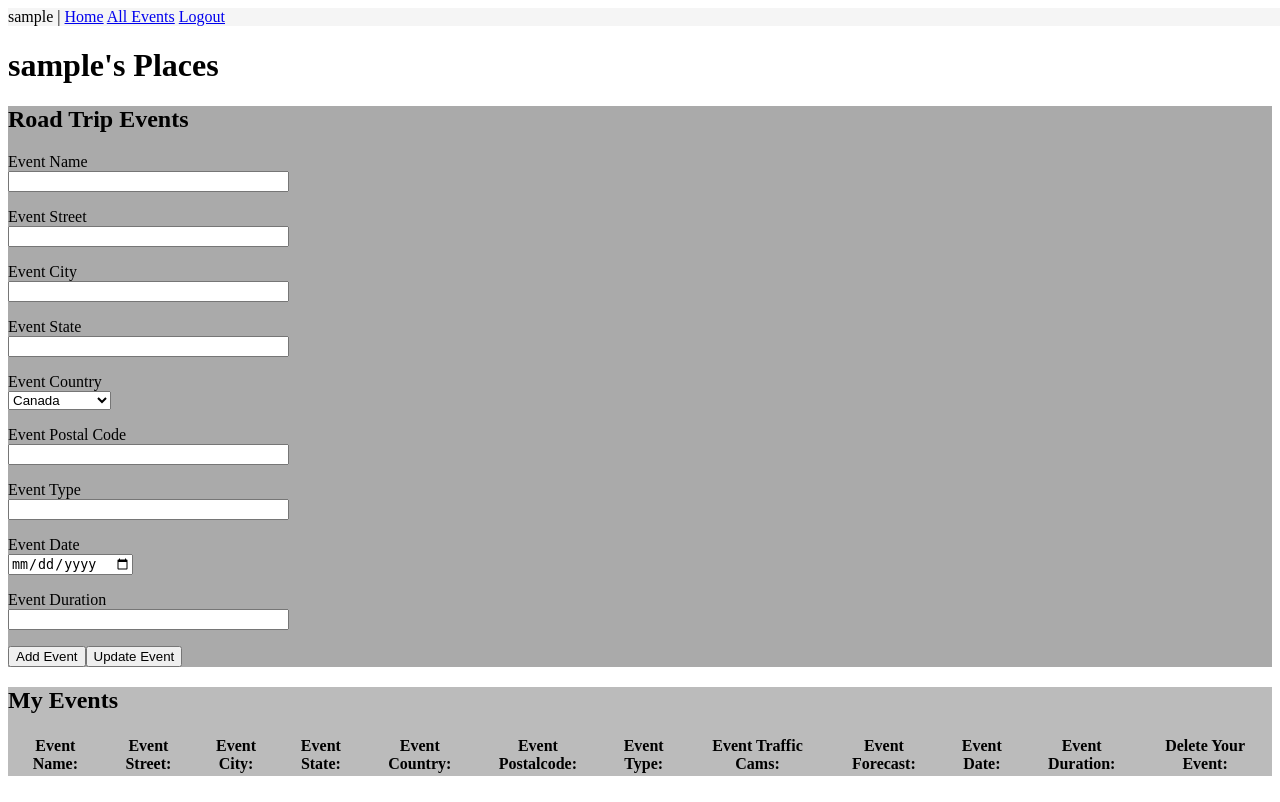
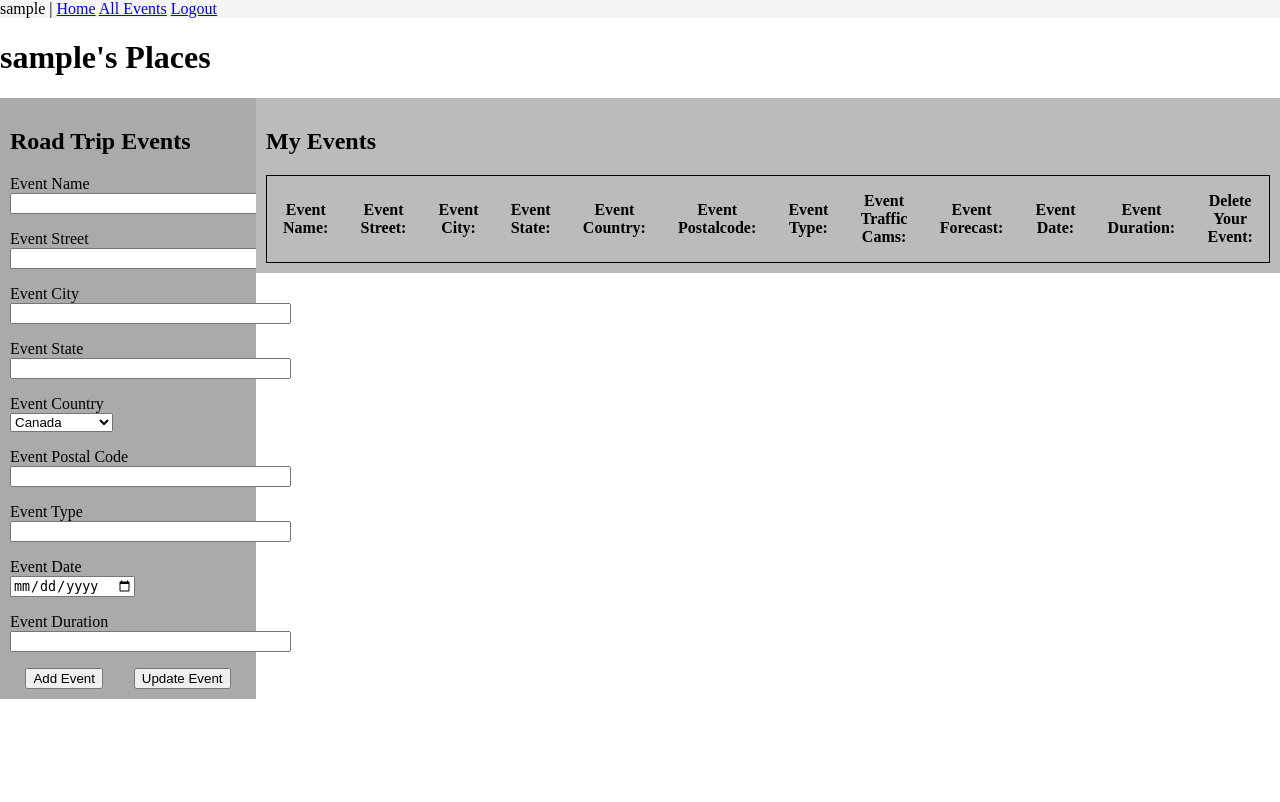
Before and after one commit to CharlesWLudwig/map_app, a Flask app: page /events in a window 1280 px wide. After the commit the page ends 699 px from the top, so only its background shows below. Run offline with Flask 3, Linux system fonts and the light colour scheme; the visitor is signed in with stand-in values (Sample User, id 1); data that the repository does not hold is empty.

Commit message:
adding css file

```diff
--- /dev/null
+++ b/app/static/css/style.css
@@ -0,0 +1,203 @@
+* {
+    box-sizing: border-box;
+}
+
+body {
+  padding: 25px;
+  background-color: white;
+  color: black;
+  font-size: 16px;
+  margin:0;
+  padding:0;
+  padding-bottom: 5rem;
+}
+
+.hide {
+  display: none;
+}
+
+.hoverWarning:hover + .hide {
+  display: block;
+  color: red;
+}
+
+/* Create two equal columns that floats next to each other */
+.column {
+  width: 100%;
+}
+
+.column1 {
+  float: left;
+  width: 20%;
+  padding: 10px;
+  align-items: center;
+}
+
+.column2 {
+  float: left;
+  width: 80%;
+  padding: 10px;
+}
+
+/* Clear floats after the columns */
+.row:after {
+  content: "";
+  display: table;
+  clear: both;
+}
+
+table {
+  border-spacing: 0;
+  width: 100%;
+  border: 1px solid black;
+}
+
+th {
+  cursor: pointer;
+}
+
+th, td {
+  text-align: left;
+  padding: 16px;
+}
+
+tr:nth-child(even) {
+  background-color: whitesmoke;
+}
+
+.error {
+  color: red;
+}
+
+.cards {
+  display: grid;
+  grid-template-columns: repeat(3, 1fr);
+  grid-auto-rows: auto;
+  grid-gap: 1rem;
+  padding: 10px;
+}
+
+.card {
+  border: 2px solid #e7e7e7;
+  background-color: lightblue;
+  color: black;
+  font-weight: bold;
+  text-align: center;
+  border-radius: 10px;
+  padding: 0.5rem;
+  height: 150px;
+  width: 150px;
+}
+
+
+@keyframes opacity_image {
+  from {opacity: 0;}
+  to {opacity: 1;}
+}
+
+.forecast_tab {
+  overflow: hidden;
+  border: 1px solid black;
+  background-color: lightblue;
+}
+
+.forecast_tab button {
+  display: inline-flex;
+  flex: wrap;
+  justify-content: center;
+  align-items: center;
+  align-content: center;
+  border-radius: 10px;
+  cursor: pointer;
+  transition: 1s;
+  font-size: 1.5em;
+}
+
+.forecast_tab button.active {
+  background-color: blue;
+  color: white;
+}
+
+.forecast_tab button:hover {
+  background-color: burlywood;
+}
+
+.closeTab {
+  float: right;
+  cursor: pointer;
+  font-size: 28px;
+}
+
+.closeTab:hover {
+  color: rgb(12, 46, 148);
+  font-weight: 900;
+}
+
+.imgContainer {
+  position: relative;
+  text-align: center;
+}
+
+.imgContainer img {
+  opacity: 1;
+  justify-content: center;
+  align-items: center;
+  transition: transform 0.5s, filter 0.5s ease-in-out;
+  filter: grayscale(100%);
+}
+
+.imgContainer:hover img {
+  filter: grayscale(0);
+  transform: scale(1);
+}
+
+td, th {
+  text-align: center
+}
+
+nav {
+	position: fixed;
+	top: 0;
+}
+
+.container {
+   display: flex;
+}
+
+img {
+    width: 100%;
+}
+
+.overlayButtons {
+    display: flex;
+    flex-direction: row;
+    justify-content: space-evenly;
+    align-items: center;
+}
+
+#myTable tbody tr {
+  display: none;
+}
+
+.tablink {
+  background-color: #555;
+  color: white;
+  float: left;
+  border: none;
+  outline: none;
+  cursor: pointer;
+  padding: 10px 10px;
+  font-size: 17px;
+  width: 25%;
+}
+
+.tablink:hover {
+  background-color: #777;
+}
+
+.tabcontent {
+  color: white;
+  display: none;
+  padding: 100px 20px;
+  height: 100%;
+}
--- a/app/templates/event.html
+++ b/app/templates/event.html
@@ -76,7 +76,7 @@
                 <span class="error">[{{ error }}]</span>
                 {% endfor %}
             </p>
-            <div style="display: flex; flex-direction: row;">
+            <div style="display: flex; flex-direction: row; justify-content: space-around;">
                 {{ form.adding }}
                 {{ form.updating }}
             </div>
```
Also changed, not shown: 1 other file.
